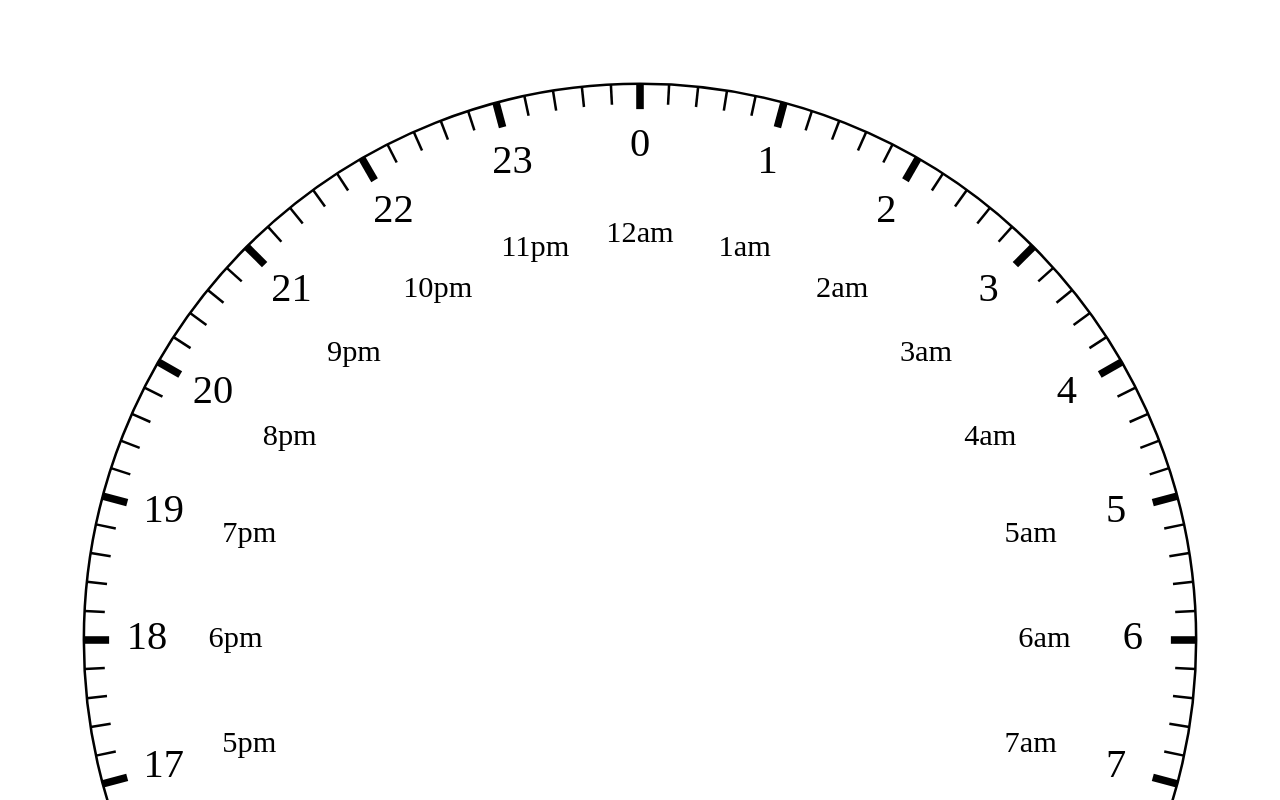
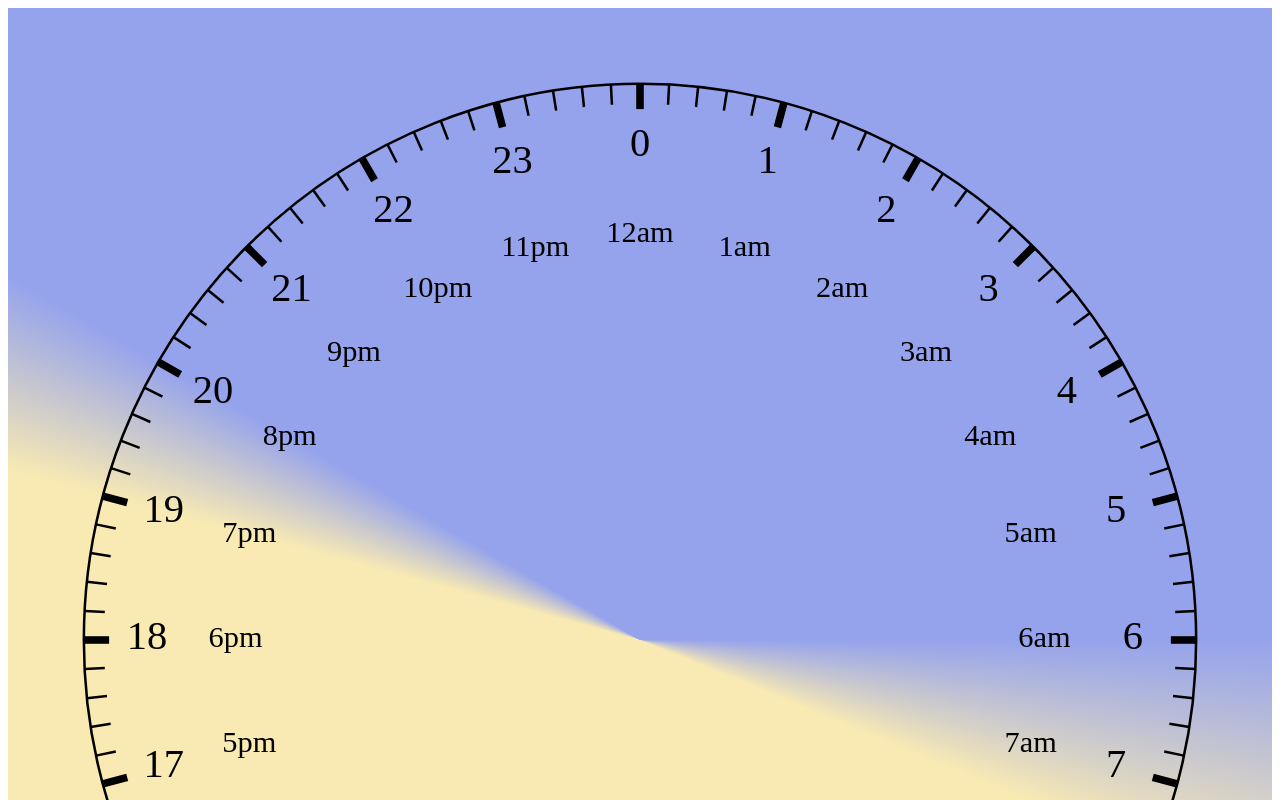
Before and after one commit to joshuatshaffer/time-zone-clock, a React (Vite) app: page / in a window 1280 px wide. Shown: the top 800 px of the page. Built offline with nearby package versions, Linux system fonts and the light colour scheme.

Commit message:
Add day/night colors.

```diff
--- a/src/Clock.tsx
+++ b/src/Clock.tsx
@@ -21,6 +21,21 @@ export function Clock() {
       viewBox={`0 0 ${w} ${h}`}
       preserveAspectRatio="xMidYMid meet"
       xmlns="http://www.w3.org/2000/svg"
+      style={{
+        background: `conic-gradient(${(
+          [
+            ["night", 6],
+            ["day", 7.5],
+            ["day", 7 + 12],
+            ["night", 8 + 12],
+          ] as const
+        )
+          .map(
+            ([color, hourOfDay]) =>
+              `var(--${color}-color) ${(hourOfDay / 24) * 100}%`
+          )
+          .join(", ")})`,
+      }}
     >
       {Array.from({ length: 24 }).map((_, i) => {
         const angle = (3 / 4 + i / 24) * Math.PI * 2;
--- /dev/null
+++ b/src/index.css
@@ -0,0 +1,4 @@
+:root {
+  --night-color: #95a3ec;
+  --day-color: #f9eab3;
+}
--- a/src/main.tsx
+++ b/src/main.tsx
@@ -1,6 +1,7 @@
 import { StrictMode } from "react";
 import { createRoot } from "react-dom/client";
 import { App } from "./App.tsx";
+import "./index.css";
 
 createRoot(document.getElementById("root")!).render(
   <StrictMode>
```
